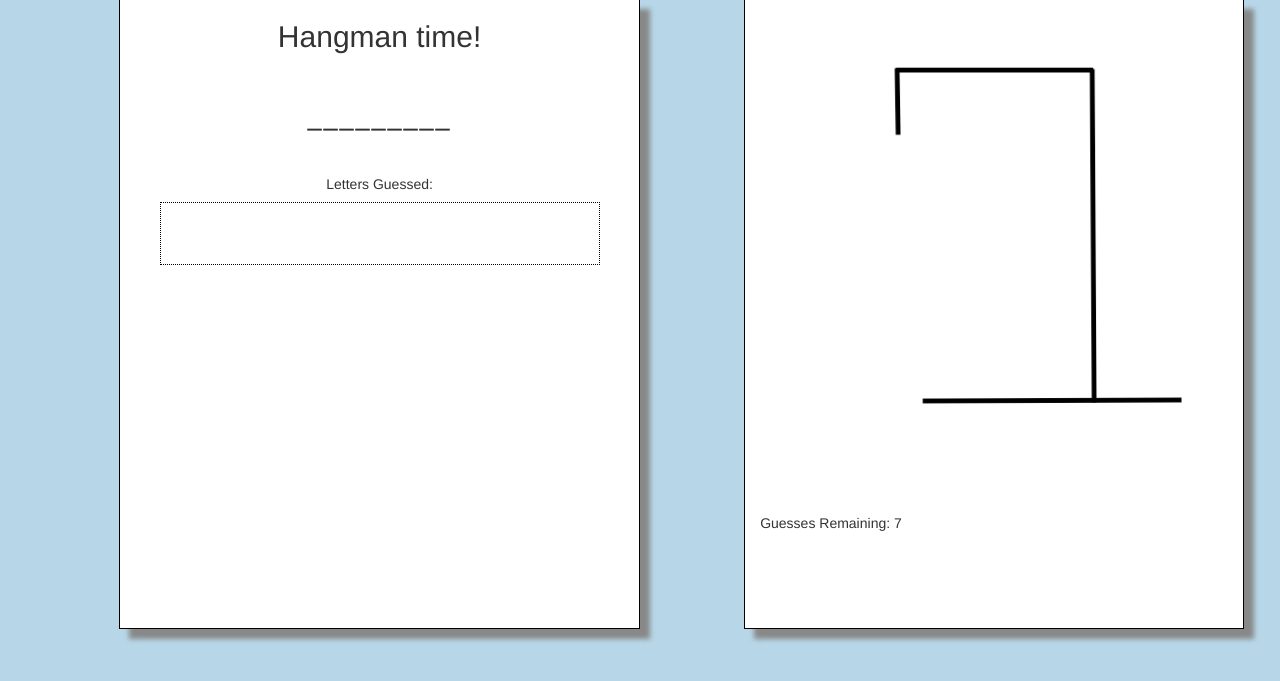
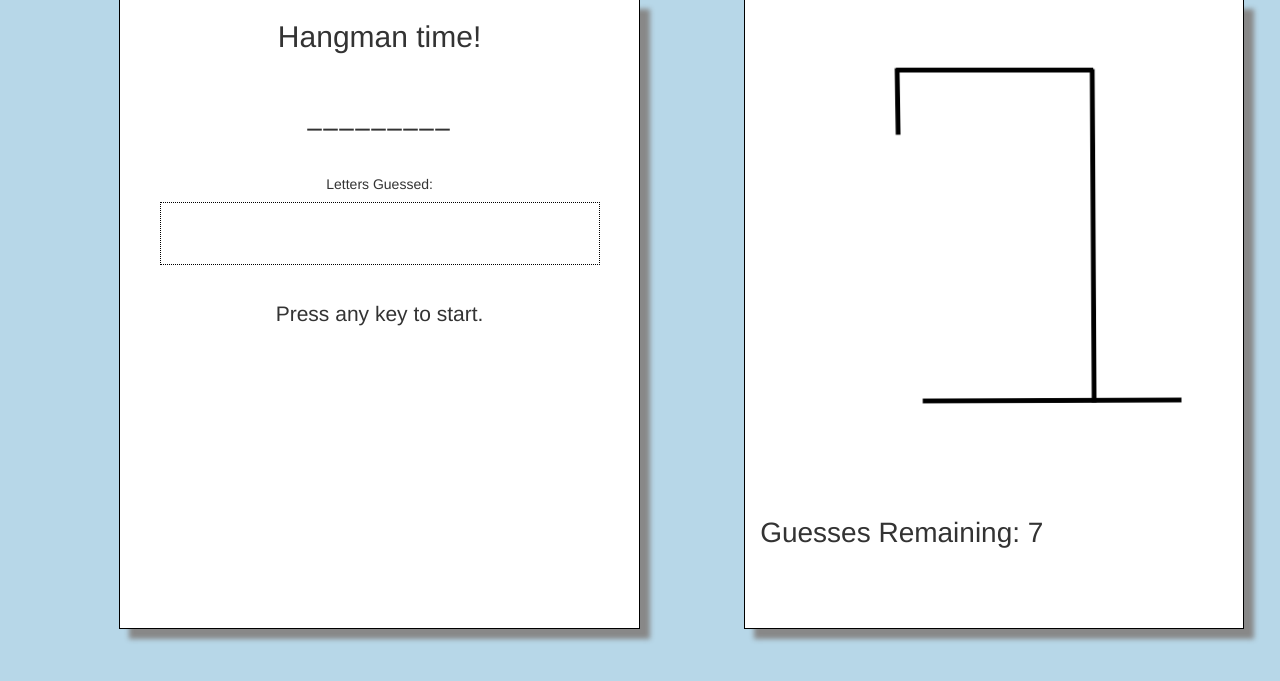
Before and after one commit to monicaj314/Hangman-Game, a PHP site: page / in a window 1280 px wide. Shown: the part 41-722 px from the top of the page. Run offline with PHP 8.4, Linux system fonts and the light colour scheme; some libraries are stand-ins or nearby versions.

Commit message:
clean up messages

```diff
--- a/assets/css/style.css
+++ b/assets/css/style.css
@@ -36,8 +36,11 @@ h5 {
 	border: dotted black 1px;
 	font-size:1.5em;
 }
-#win-message {
+#message {
 	text-align:center;
+}
+#guesses-remaining {
+	font-size: 2em;
 }
 .bordered{
 	border: solid black 1px;
--- a/assets/javascript/game.js
+++ b/assets/javascript/game.js
@@ -13,15 +13,17 @@ var hangman = ["assets/images/gallow.jpg", "assets/images/1wrong.jpg", "assets/i
 var wrongAnswer = 0;
 
 
+
 init();
-
+$("#message").text("Press any key to start.");
 function setPic() {
   $("#gallowImg").attr("src", hangman[wrongAnswer]);
 }
 
 //wrong guesses collected in a separate container. Right guesses fill in the blanks
 
-$("body").on("keypress", function(e) {
+$("body").on("keyup", function(e) {
+	$("#message").text("");
 	if (!gameOver) {
 	var guess = e.key.toLowerCase();
 	var alreadyGuessed = wrongGuess.indexOf(guess);
@@ -57,6 +59,7 @@ $("body").on("keypress", function(e) {
 	} 	else if (maxGuesses < 1) {
 		lossCount++ ;
 		gameOver=true;
+		$("#message").text("Game over ^_^;; Press any key to restart.");
 	}
 		$("#winCount").text(winCount);
 		$("#lossCount").text(lossCount);
```
Also changed, not shown: assets/images/start.jpg (deleted).
